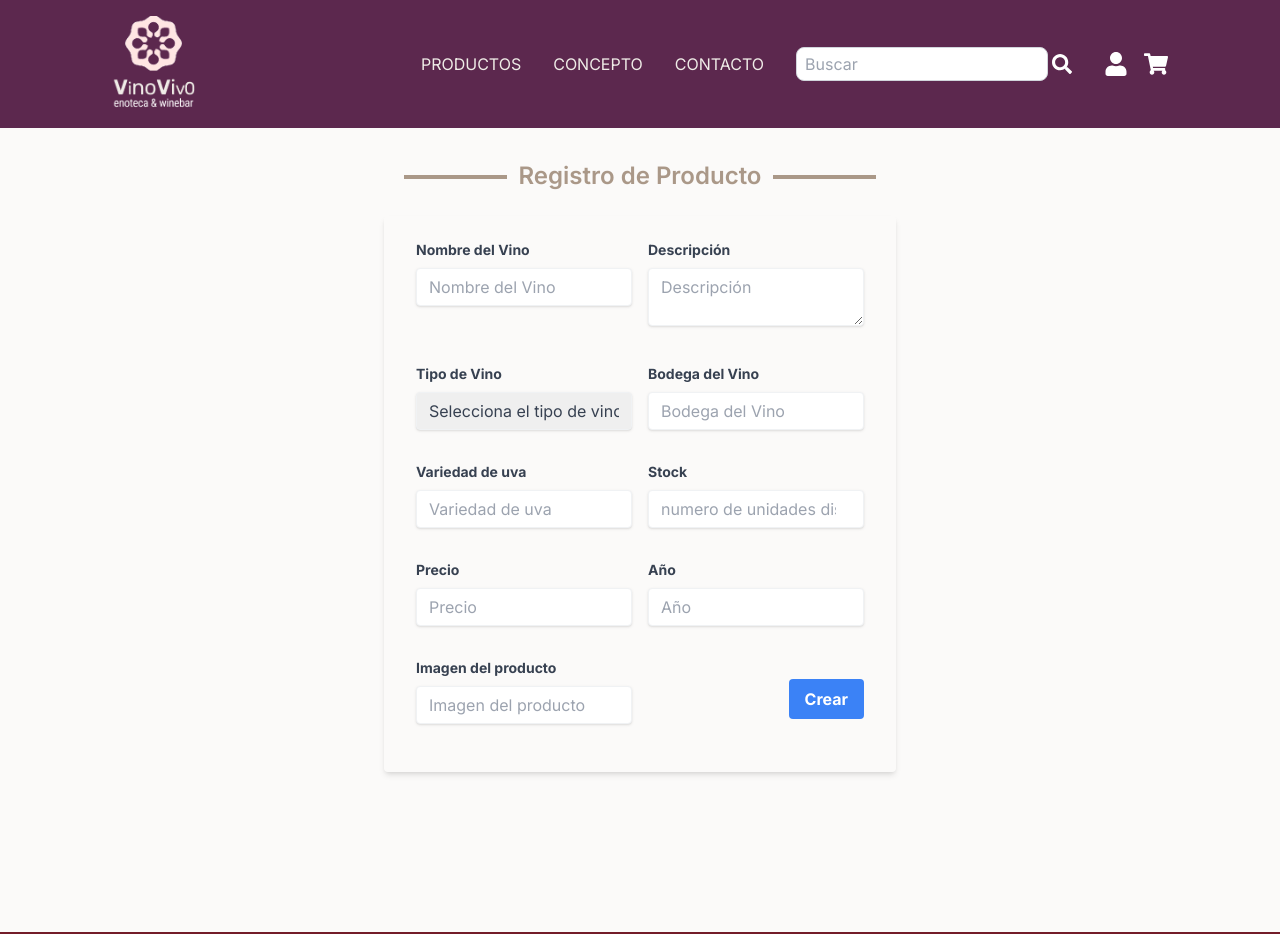
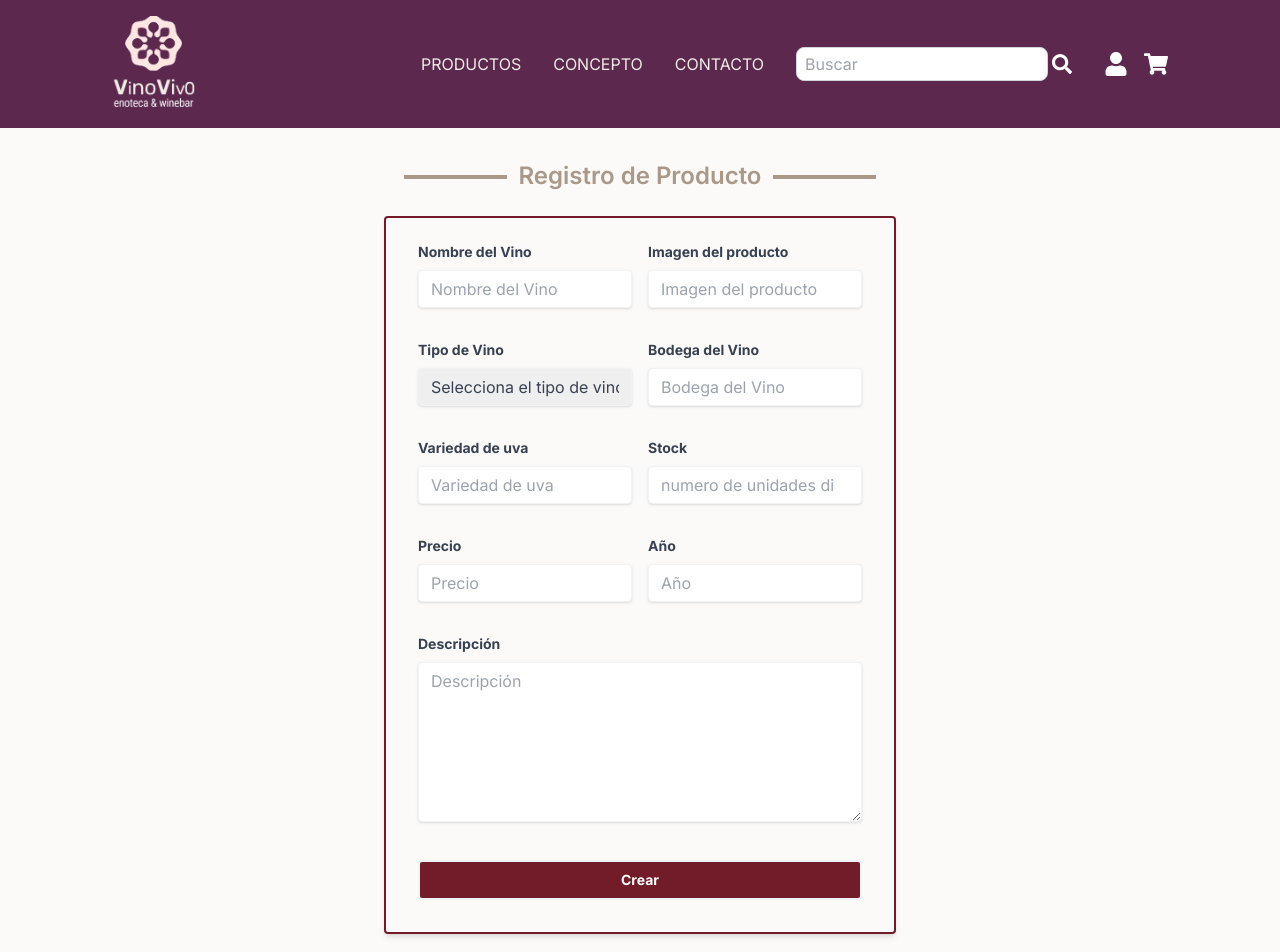
Before and after one commit to VinoVivo/VinoVivo-Frontend, a Next.js app in the folder vino-vivo/: page /product/register in a window 1280 px wide. Shown: the top 952 px of the page. Built offline with nearby package versions, Linux system fonts and the light colour scheme.

Commit message:
modificación del estilo del form de creación de producto

```diff
--- a/vino-vivo/src/components/product/register/RegisterForm.tsx
+++ b/vino-vivo/src/components/product/register/RegisterForm.tsx
@@ -1,5 +1,6 @@
 'use client'
 import { Title } from '@/components/Title/Title';
+import { Button } from '@/components/ui/button';
 import { ProductFormValues } from '@/types/products/products.types';
 import { SubmitHandler, useForm } from 'react-hook-form';
 
@@ -47,7 +48,7 @@ export default function RegisterProductForm() {
     return (
         <div className="max-w-lg mx-auto my-40">
             <Title title="Registro de Producto" color="beige"/>
-            <form onSubmit={handleSubmit(onSubmit)} className=" shadow-md rounded px-8 pt-6 pb-8 my-6 grid gap-4 sm:grid-cols-2 ">
+            <form onSubmit={handleSubmit(onSubmit)} className=" shadow-md rounded px-8 pt-6 pb-8 my-6 grid gap-4 sm:grid-cols-2 border-primary border-2">
                 {/* name */}
                 <div className="mb-4">
                     <label className="block text-gray-700 text-sm font-bold mb-2" htmlFor="name">
@@ -66,21 +67,23 @@ export default function RegisterProductForm() {
                     />
                     {errors.name && <p className="text-red-500 text-xs italic">{errors.name.message}</p>}
                 </div>
-                {/* description */}
+                {/* image */}
                 <div className="mb-4">
-                    <label className="block text-gray-700 text-sm font-bold mb-2" htmlFor="description">
-                        Descripción
+                    <label className="block text-gray-700 text-sm font-bold mb-2" htmlFor="image">
+                        Imagen del producto
                     </label>
-                    <textarea
-                        {...register('description', {
+                    <input
+                        {...register('image', {
                             required: 'Este campo es requerido',
-                            minLength: { value: 20, message: 'Debe tener al menos 20 caracteres' },
+                            minLength: { value: 5, message: 'Debe tener al menos 5 caracteres' },
                         })}
                         className="shadow appearance-none border rounded w-full py-2 px-3 text-gray-700 leading-tight focus:outline-none focus:shadow-outline"
-                        placeholder="Descripción"
+                        type="text"
+                        placeholder="Imagen del producto"
                     />
-                    {errors.description && <p className="text-red-500 text-xs italic">{errors.description.message}</p>}
+                    {errors.image && <p className="text-red-500 text-xs italic">{errors.image.message}</p>}
                 </div>
+
                 {/* wine type */}
                 <div className="mb-4">
                     <label className="block text-gray-700 text-sm font-bold mb-2" htmlFor="nameType">
@@ -192,30 +195,56 @@ export default function RegisterProductForm() {
                     />
                     {errors.year && <p className="text-red-500 text-xs italic">{errors.year.message}</p>}
                 </div>
-                {/* image */}
-                <div className="mb-4">
-                    <label className="block text-gray-700 text-sm font-bold mb-2" htmlFor="image">
-                        Imagen del producto
+                {/* description */}
+                {/* <div className="mb-4">
+                    <label className="block text-gray-700 text-sm font-bold mb-2" htmlFor="description">
+                        Descripción
                     </label>
-                    <input
-                        {...register('image', {
+                    <textarea
+                        {...register('description', {
                             required: 'Este campo es requerido',
-                            minLength: { value: 5, message: 'Debe tener al menos 5 caracteres' },
+                            minLength: { value: 20, message: 'Debe tener al menos 20 caracteres' },
                         })}
                         className="shadow appearance-none border rounded w-full py-2 px-3 text-gray-700 leading-tight focus:outline-none focus:shadow-outline"
-                        type="text"
-                        placeholder="Imagen del producto"
+                        placeholder="Descripción"
                     />
-                    {errors.image && <p className="text-red-500 text-xs italic">{errors.image.message}</p>}
+                    {errors.description && <p className="text-red-500 text-xs italic">{errors.description.message}</p>}
+                </div> */}
+                <div className="mb-4 col-span-full">
+                    <label className="block text-gray-700 text-sm font-bold mb-2" htmlFor="description">
+                        Descripción
+                    </label>
+                    <textarea
+                        {...register('description', {
+                            required: 'Este campo es requerido',
+                            minLength: { value: 20, message: 'Debe tener al menos 20 caracteres' },
+                        })}
+                        className=" h-40 shadow appearance-none border rounded w-full py-2 px-3 text-gray-700 leading-tight focus:outline-none focus:shadow-outline"
+                        placeholder="Descripción"
+                    />
+                    {errors.description && <p className="text-red-500 text-xs italic">{errors.description.message}</p>}
                 </div>
                 {/* botón */}
-                <div className="flex items-center justify-end  ">
-                    <button
-                        className="bg-blue-500 hover:bg-blue-700 text-white font-bold py-2 px-4 rounded focus:outline-none focus:shadow-outline "
+                <div className="flex justify-end col-span-full ">
+                    <Button
+                        className="
+                            bg-primary
+                            text-white
+                            hover: hover:bg-white
+                            hover:text-primary
+                            hover:border-primary
+                            border-2
+                            font-bold
+                            py-2
+                            px-4
+                            rounded
+                            w-full
+                            focus:outline-none
+                            focus:shadow-outline "
                         type="submit"
                     >
                         Crear
-                    </button>
+                    </Button>
                 </div>
             </form>
         </div>
```
